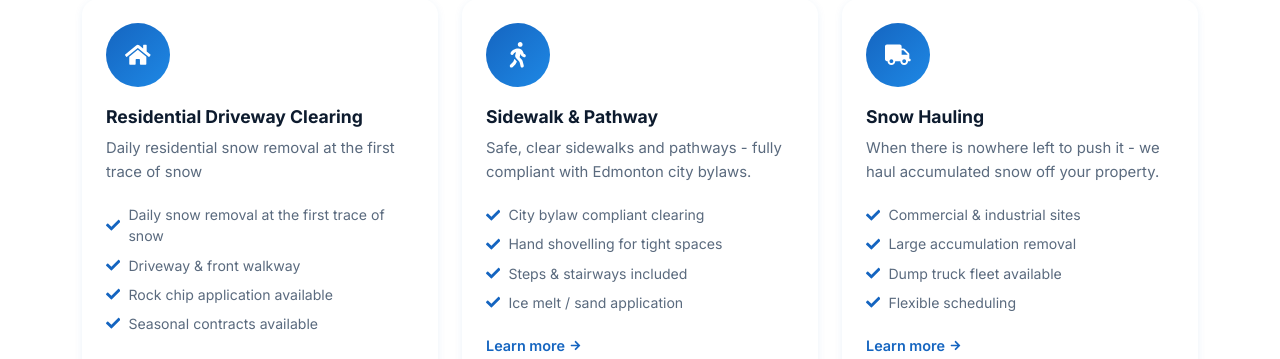
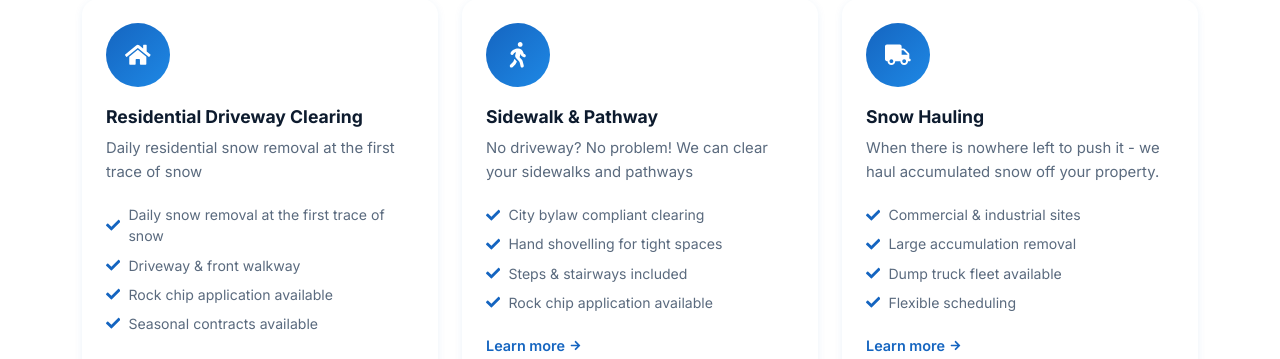
Before and after one commit to tuancat8730-sam/ci_snow_1, a React (Vite) app: page /#/ in a window 1280 px wide. Shown: the part 1060-1419 px from the top of the page. Built offline with nearby package versions, Linux system fonts and the light colour scheme.

Commit message:
fix: update Sidewalk & Pathway card copy

```diff
--- a/src/data/services.js
+++ b/src/data/services.js
@@ -18,12 +18,12 @@ export const SERVICES = [
     slug: 'sidewalk-pathway',
     title: 'Sidewalk & Pathway',
     icon: 'FaWalking',
-    shortDesc: 'Safe, clear sidewalks and pathways - fully compliant with Edmonton city bylaws.',
+    shortDesc: 'No driveway? No problem! We can clear your sidewalks and pathways',
     features: [
       'City bylaw compliant clearing',
       'Hand shovelling for tight spaces',
       'Steps & stairways included',
-      'Ice melt / sand application',
+      'Rock chip application available',
     ],
     badge: null,
   },
```
